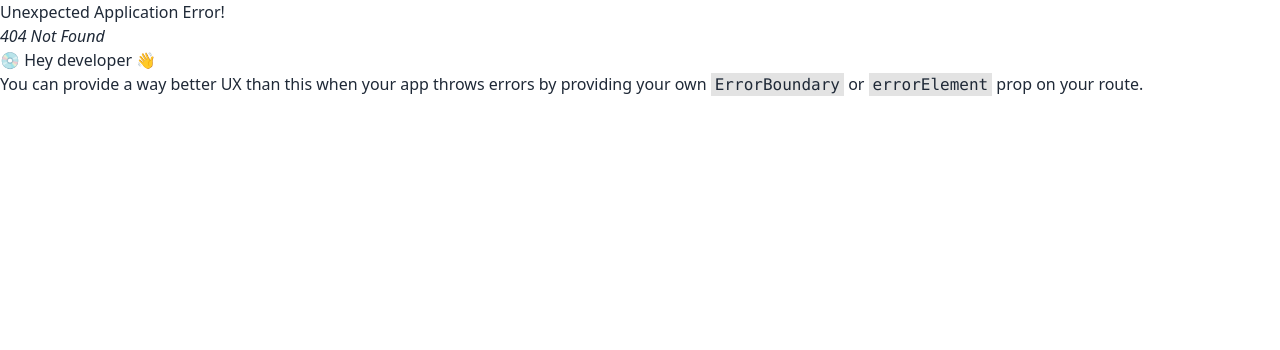
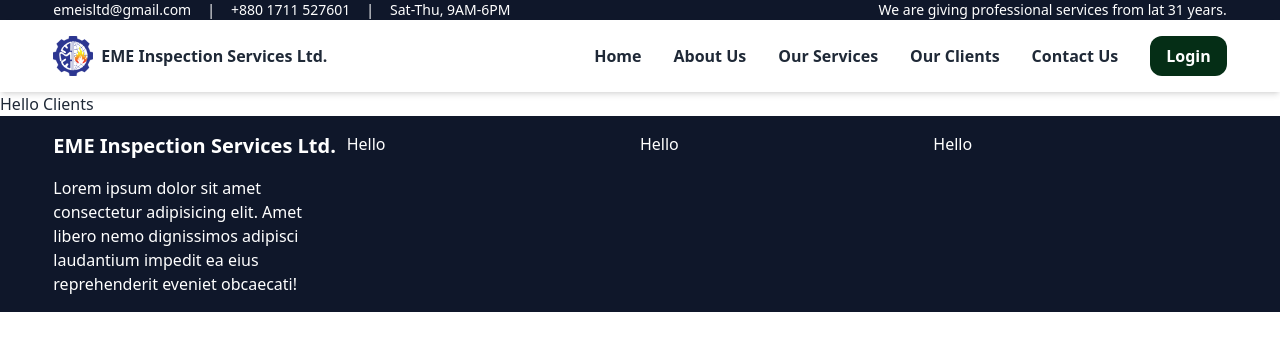
Before and after one commit to akashseub/cautious-guide, a React (Vite) app: page /clients in a window 1280 px wide. Before the commit this address had no page. Shown: the top 350 px of the page. Built offline with nearby package versions, Linux system fonts and the light colour scheme.

Commit message:
try footer section

```diff
--- /dev/null
+++ b/src/Components/Clients/Clients.jsx
@@ -0,0 +1,11 @@
+
+
+const Clients = () => {
+    return (
+        <div>
+            <h2>Hello Clients</h2>
+        </div>
+    );
+};
+
+export default Clients;
--- /dev/null
+++ b/src/Components/Footer/Footer.jsx
@@ -0,0 +1,25 @@
+
+
+const Footer = () => {
+    return (
+        <div className=" bg-slate-900 text-white">
+            <div className="w-11/12 mx-auto grid grid-cols-4 py-4">
+                <div className="space-y-4">
+                    <h2 className="text-xl font-bold">EME Inspection Services Ltd.</h2>
+                    <p>Lorem ipsum dolor sit amet consectetur adipisicing elit. Amet libero nemo dignissimos adipisci laudantium impedit ea eius reprehenderit eveniet obcaecati!</p>
+                </div>
+                <div>
+                    <h2>Hello</h2>
+                </div>
+                <div>
+                    <h2>Hello</h2>
+                </div>
+                <div>
+                    <h2>Hello</h2>
+                </div>
+            </div>
+        </div>
+    );
+};
+
+export default Footer;
--- a/src/Components/Header/Header.jsx
+++ b/src/Components/Header/Header.jsx
@@ -14,9 +14,9 @@ const Header = () => {
                 <div className="text-center ">
                     <Link to="/" className="p-4 hover:bg-gray-300 hover:rounded-xl">Home</Link>
                     <Link to="/about" className="p-4 hover:bg-gray-300 hover:rounded-xl">About Us</Link>
-                    <Link to="/about" className="p-4 hover:bg-gray-300 hover:rounded-xl">Our Services</Link>
-                    <Link to="/about" className="p-4 hover:bg-gray-300 hover:rounded-xl">Our Clients</Link>
-                    <Link to="/about" className="p-4 hover:bg-gray-300 hover:rounded-xl">Contact Us</Link>
+                    <Link to="/services" className="p-4 hover:bg-gray-300 hover:rounded-xl">Our Services</Link>
+                    <Link to="/clients" className="p-4 hover:bg-gray-300 hover:rounded-xl">Our Clients</Link>
+                    <Link to="/contact" className="p-4 hover:bg-gray-300 hover:rounded-xl">Contact Us</Link>
                     <button className="ml-4 rounded-xl py-2 px-4 bg-green-950 text-white">Login</button>
                 </div>
             </div>
--- a/src/Layout/Main.jsx
+++ b/src/Layout/Main.jsx
@@ -1,6 +1,7 @@
 import { Outlet } from "react-router-dom";
 import Header from "../Components/Header/Header";
 import Title from "../Components/Title/Title";
+import Footer from "../Components/Footer/Footer";
 
 
 const Main = () => {
@@ -9,6 +10,7 @@ const Main = () => {
             <Title></Title>
             <Header></Header>
             <Outlet></Outlet>
+            <Footer></Footer>
         </div>
     );
 };
```
Also changed, not shown: src/main.jsx (+7 -3 lines).
